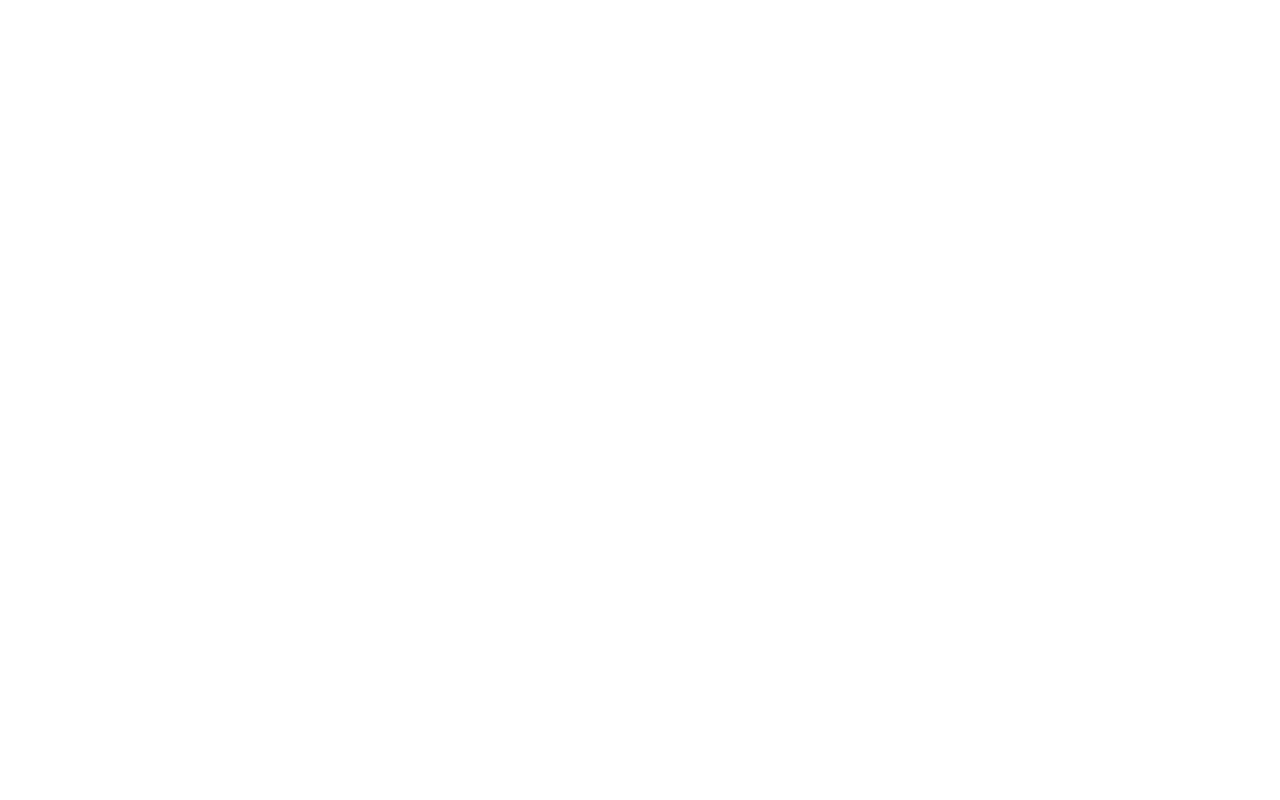
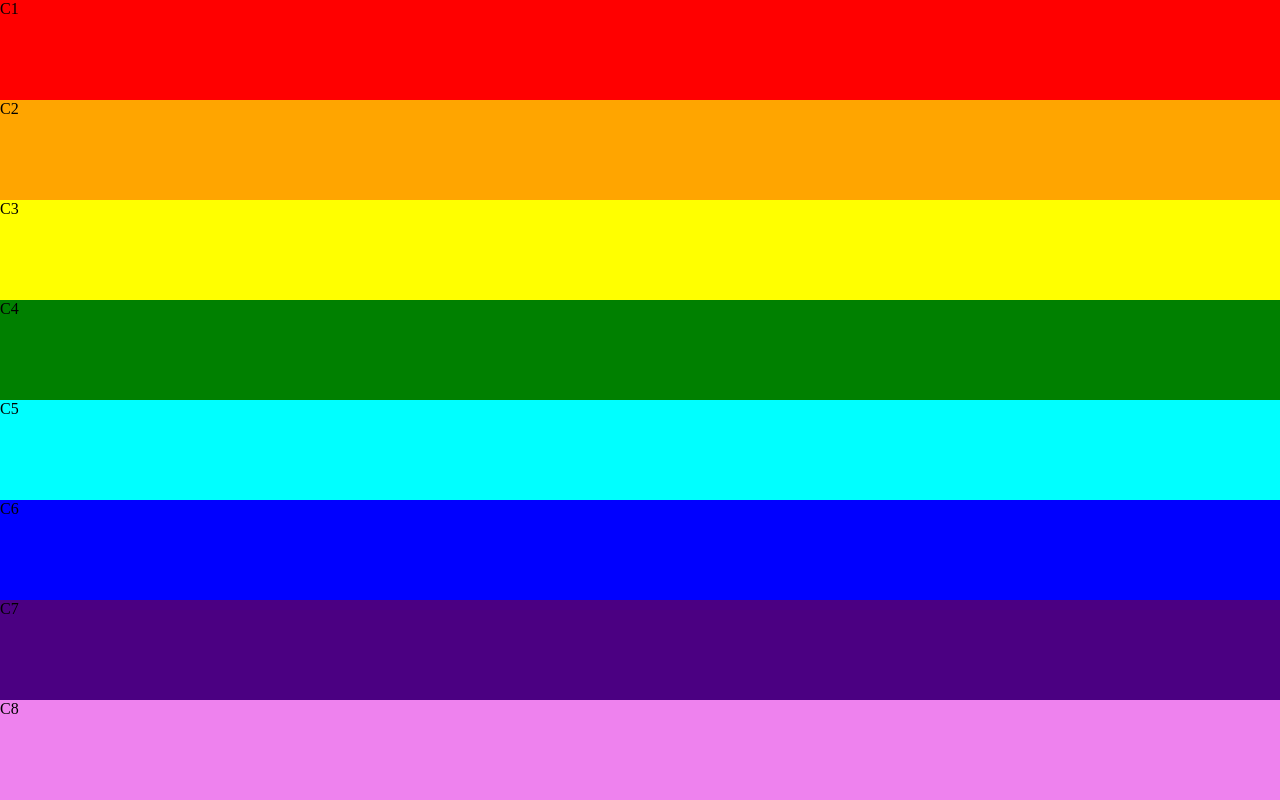
Before and after one commit to ingyezid/ResponsiveDesign1, a plain HTML site: page index.html in a window 1280 px wide. Drawn offline with Linux system fonts and the light colour scheme.

Commit message:
Arcoiris

```diff
--- a/CSS/style.css
+++ b/CSS/style.css
@@ -0,0 +1,56 @@
+* {
+    box-sizing: border-box;
+    margin: 0;
+    padding: 0;
+}
+
+html {
+    font-size: 62.5%;
+}
+
+body {
+    font-size: 1.6rem;
+}
+
+.container {
+    display:flex;
+    flex-wrap: wrap;
+}
+
+.c1, .c2, .c3, .c4, .c5, .c6, .c7, .c8 {
+    width: 100%;
+    min-width: 150px;
+    height: 100px;
+}
+
+.c1 {
+    background-color: red;
+}
+
+.c2 {
+  background-color:orange;
+}
+
+.c3 {
+    background-color: yellow;
+}
+
+.c4 {
+    background-color: green;
+}
+
+.c5 {
+    background-color: cyan;
+}
+
+.c6 {
+    background-color: blue;
+}
+
+.c7 {
+    background-color: indigo;
+}
+
+.c8 {
+    background-color : violet;
+}
--- a/index.html
+++ b/index.html
@@ -3,10 +3,19 @@
 <head>
     <meta charset="UTF-8">
     <meta name="viewport" content="width=device-width, initial-scale=1.0">
-    <title>Document</title>
+    <title>Responsive Design 1</title>
     <link rel="stylesheet" href="./CSS/style.css">
 </head>
 <body>
-
+    <main class="container">
+        <div class="c1">C1</div>
+        <div class="c2">C2</div>
+        <div class="c3">C3</div>
+        <div class="c4">C4</div>
+        <div class="c5">C5</div>
+        <div class="c6">C6</div>
+        <div class="c7">C7</div>
+        <div class="c8">C8</div>
+    </main>
 </body>
 </html>
```
